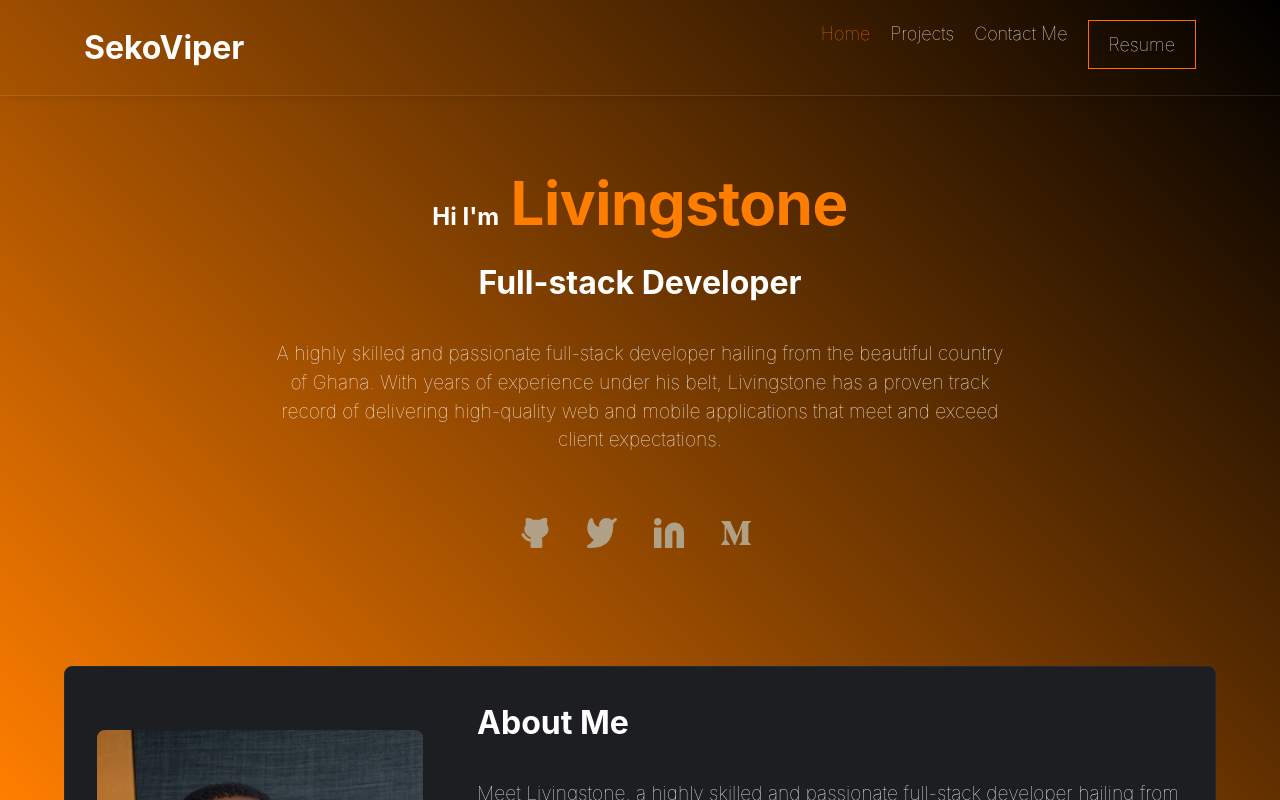
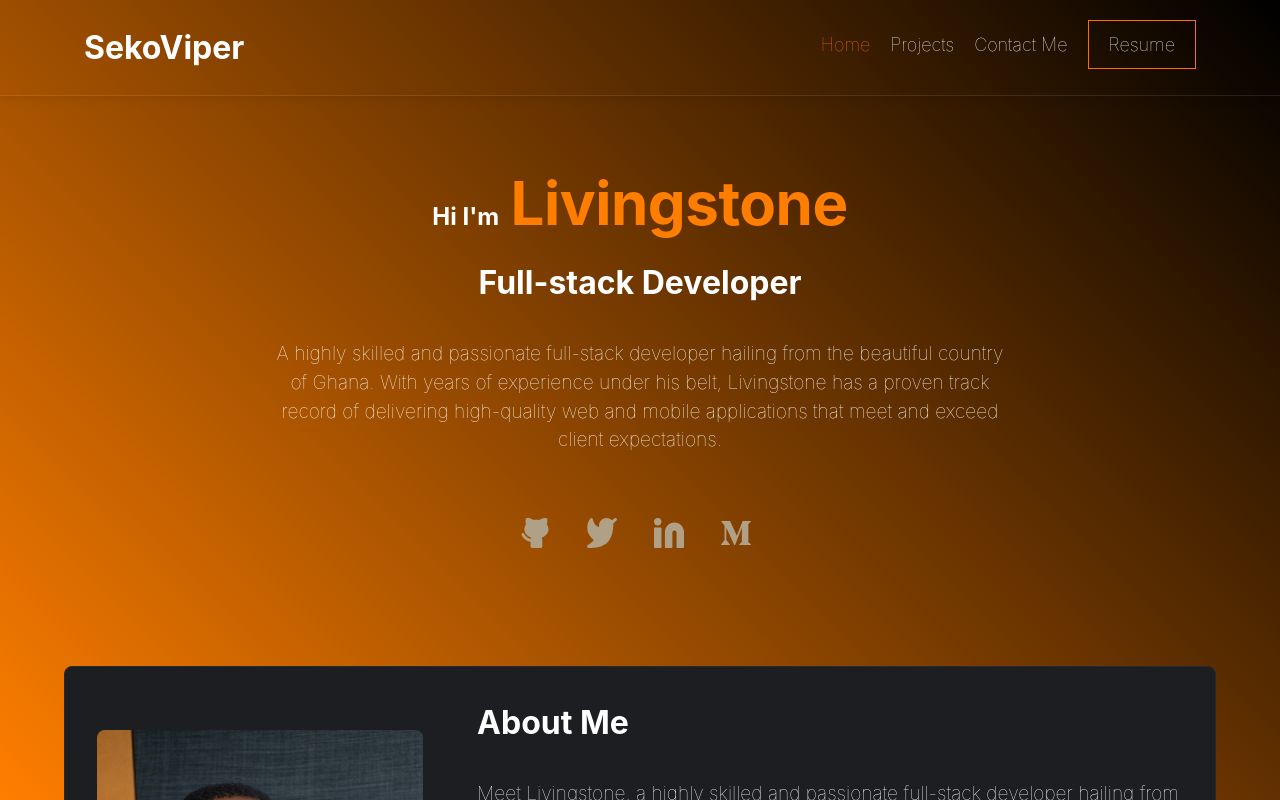
Before and after one commit to SekoViper/seko, a React (Create React App) app: page / in a window 1280 px wide. Shown: the top 800 px of the page. Built offline with nearby package versions, Linux system fonts and the light colour scheme.

Commit message:
Modify nav bar styling.

```diff
--- a/src/components/header/nav.css
+++ b/src/components/header/nav.css
@@ -44,8 +44,8 @@ ul li a {
 
 .menu-items-desktop {
   display: flex;
+  align-items: center;
 }
-
 
 .menu-desktop {
   display: flex;
@@ -54,6 +54,7 @@ ul li a {
 .resume-link {
   border: solid 1px #ff6f00;
   padding: 10px 20px;
+  width: fit-content;
 }
 
 .resume-link:hover {
```
